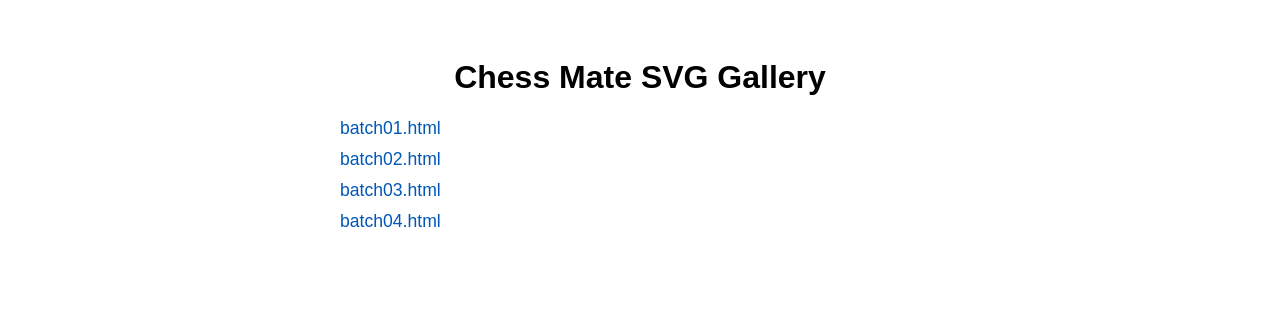
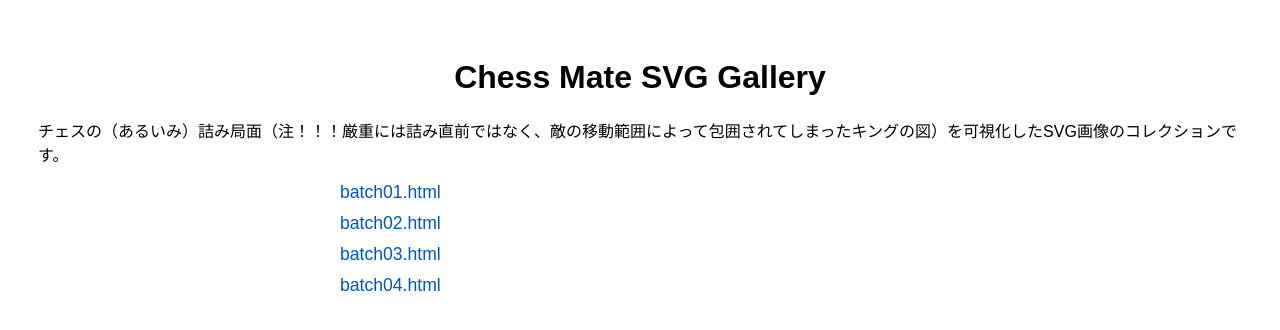
Before and after one commit to kimuranao1/chess-mate-gallery3295, a plain HTML site: page index.html in a window 1280 px wide. Drawn offline with Linux system fonts and the light colour scheme.

Commit message:
index.html

```diff
--- a/index.html
+++ b/index.html
@@ -14,6 +14,7 @@
 </head>
 <body>
   <h1>Chess Mate SVG Gallery</h1>
+  <p>チェスの（あるいみ）詰み局面（注！！！厳重には詰み直前ではなく、敵の移動範囲によって包囲されてしまったキングの図）を可視化したSVG画像のコレクションです。</p>
   <ul>
     <li><a href="batches/batch01.html">batch01.html</a></li>
     <li><a href="batches/batch02.html">batch02.html</a></li>
```
